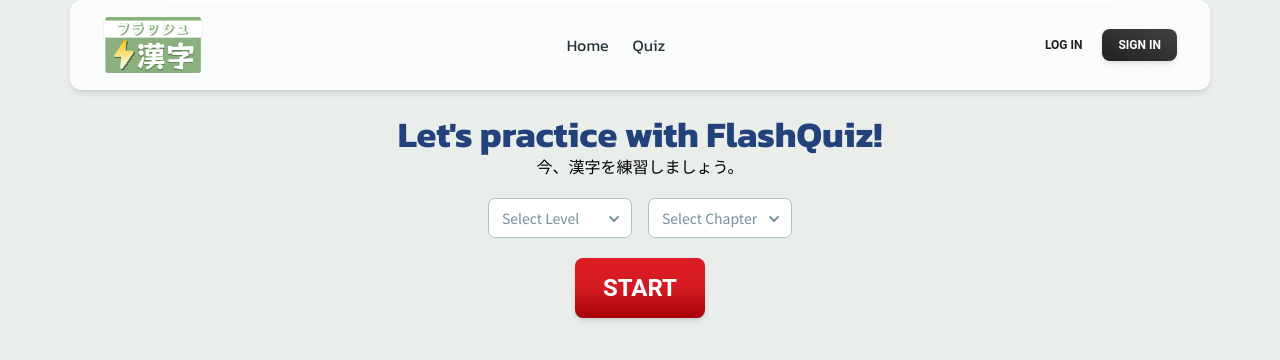
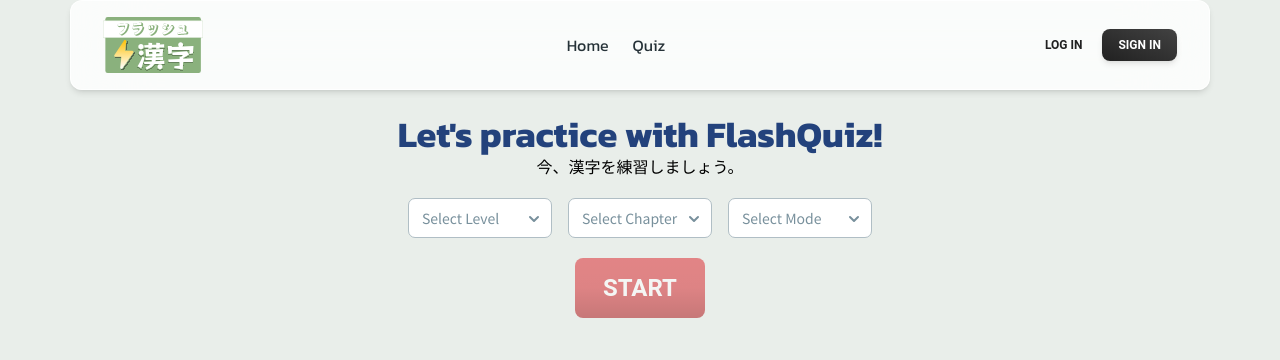
Before and after one commit to T-N9/flashkanji-next, a Next.js app: page /quiz in a window 1280 px wide. Shown: the top 360 px of the page. Built offline with nearby package versions, Linux system fonts and the light colour scheme.

Commit message:
:sparkles: Select Mode in QuizGround

```diff
--- a/components/quiz_ground/Quiz_Ground.jsx
+++ b/components/quiz_ground/Quiz_Ground.jsx
@@ -30,6 +30,7 @@ export const Quiz_Ground = () => {
     answeredCount,
     currentMark,
     isQuizSubmit,
+    selectedMode,
     /* action */
     setSelectedChapter,
     setSelectedLevel,
@@ -42,6 +43,7 @@ export const Quiz_Ground = () => {
     handleQuizStart,
     handleQuizSubmit,
     handleQuizQuit,
+    setQuizMode,
   } = Hook();
   return (
     <section className="relative flex bg-light min-h-screen flex-col items-center p-4">
@@ -102,12 +104,47 @@ export const Quiz_Ground = () => {
                   })}
                 </Select>
               </div>
+              <div className="flex w-full md:w-36 min-w-36 select-box flex-col gap-6">
+                <Select
+                  color="blue"
+                  size="md"
+                  className="bg-white"
+                  label="Select Mode"
+                >
+                  {[
+                    {
+                      id: 1,
+                      name: "Onyomi",
+                    },
+                    {
+                      id: 2,
+                      name: "Kunyomi",
+                    },
+                    {
+                      id: 3,
+                      name: "Meaning",
+                    },
+                  ]?.map((item) => {
+                    return (
+                      <Option
+                        onClick={() => {
+                          dispatch(setQuizMode(item.id));
+                        }}
+                        key={item.id}
+                        value={item.id.toString()}
+                      >
+                        {item.name}
+                      </Option>
+                    );
+                  })}
+                </Select>
+              </div>
             </div>
             <Button
               onClick={() => handleQuizStart()}
               className="mt-5 mx-auto bg-gradient-radial text-2xl table"
               size="lg"
-              disabled={isLoading}
+              disabled={isLoading || selectedLevel === ""}
             >
               Start
             </Button>
--- a/components/quiz_ground/hook.js
+++ b/components/quiz_ground/hook.js
@@ -16,6 +16,7 @@ import {
   setKanji,
   setSelectedMultiChapters,
   resetQuizState,
+  setQuizMode,
 } from "@/store/quizGroundSlice";
 
 const Hook = () => {
@@ -37,6 +38,7 @@ const Hook = () => {
     selectedMultiChapters,
     answeredCount,
     currentMark,
+    selectedMode,
   } = useSelector((state) => state.quizGroundReducer);
 
   const handleChapterData = (level) => {
@@ -60,14 +62,15 @@ const Hook = () => {
     if (selectedChapter !== "") {
       let currentData = await fetchQuiz_charOn_chapter_level(
         selectedChapter,
-        level
+        level,
+        selectedMode
       );
 
       setQuizData(currentData);
       dispatch(setStopLoading());
       setIsQuizReady(true);
     } else if (selectedLevel !== "") {
-      let currentData = await fetchQuiz_charOn_level(level);
+      let currentData = await fetchQuiz_charOn_level(level, selectedMode);
       setQuizData(currentData);
       dispatch(setStopLoading());
       setIsQuizReady(true);
@@ -101,6 +104,7 @@ const Hook = () => {
     answeredCount,
     currentMark,
     isQuizSubmit,
+    selectedMode,
 
     /* action */
     setSelectedChapter,
@@ -117,6 +121,7 @@ const Hook = () => {
     handleQuizStart,
     handleQuizSubmit,
     handleQuizQuit,
+    setQuizMode,
   };
 };
 
--- a/services/fetchers.js
+++ b/services/fetchers.js
@@ -87,11 +87,17 @@ export const fetchBySearchValue = async (value) => {
   }
 };
 
+/* ---------------------------------------------
+
+Quiz Fetchers
+
+---------------------------------------------*/
+
 /* Quiz for Character to Onyomi by Chapter and level */
-export const fetchQuiz_charOn_chapter_level = async (chapter, level) => {
+export const fetchQuiz_charOn_chapter_level = async (chapter, level, mode=1) => {
   try {
     const response = await fetch(
-      `https://flashkanji.000webhostapp.com/api/quiz.php?chapter=${chapter}&level=${level}`
+      `https://flashkanji.000webhostapp.com/api/quiz.php?chapter=${chapter}&level=${level}&mode=${mode}`
     );
     const data = await response.json();
     return data;
@@ -102,10 +108,10 @@ export const fetchQuiz_charOn_chapter_level = async (chapter, level) => {
 };
 
 /* Quiz for Character to Onyomi by level */
-export const fetchQuiz_charOn_level = async ( level) => {
+export const fetchQuiz_charOn_level = async ( level, mode=1) => {
   try {
     const response = await fetch(
-      `https://flashkanji.000webhostapp.com/api/quiz.php?level=${level}`
+      `https://flashkanji.000webhostapp.com/api/quiz.php?level=${level}&mode=${mode}`
     );
     const data = await response.json();
     return data;
@@ -116,10 +122,10 @@ export const fetchQuiz_charOn_level = async ( level) => {
 };
 
 /* Quiz for Character to Onyomi by random */
-export const fetchQuiz_charOn_rand = async (count) => {
+export const fetchQuiz_charOn_rand = async (count, mode=1) => {
   try {
     const response = await fetch(
-      `https://flashkanji.000webhostapp.com/api/quiz.php?rand=${count}`
+      `https://flashkanji.000webhostapp.com/api/quiz.php?rand=${count}&mode=${mode}`
     );
     const data = await response.json();
     return data;
--- a/store/quizGroundSlice.js
+++ b/store/quizGroundSlice.js
@@ -8,7 +8,8 @@ const initialState = {
   selectedChapter: "",
   selectedMultiChapters : [],
   currentMark : 0,
-  answeredCount : 0
+  answeredCount : 0,
+  selectedMode : 1
 };
 
 const QuizGroundSlice = createSlice({
@@ -49,6 +50,9 @@ const QuizGroundSlice = createSlice({
     ,
     increaseAnsweredCount : (state) => {
       state.answeredCount = state.answeredCount + 1;
+    },
+    setQuizMode : (state, action) => {
+      state.selectedMode = action.payload;
     }
   },
 });
@@ -65,6 +69,7 @@ export const {
   decreaseMark,
   resetQuizState,
   increaseAnsweredCount,
+  setQuizMode
 } = QuizGroundSlice.actions;
 
 export default QuizGroundSlice.reducer;
```
